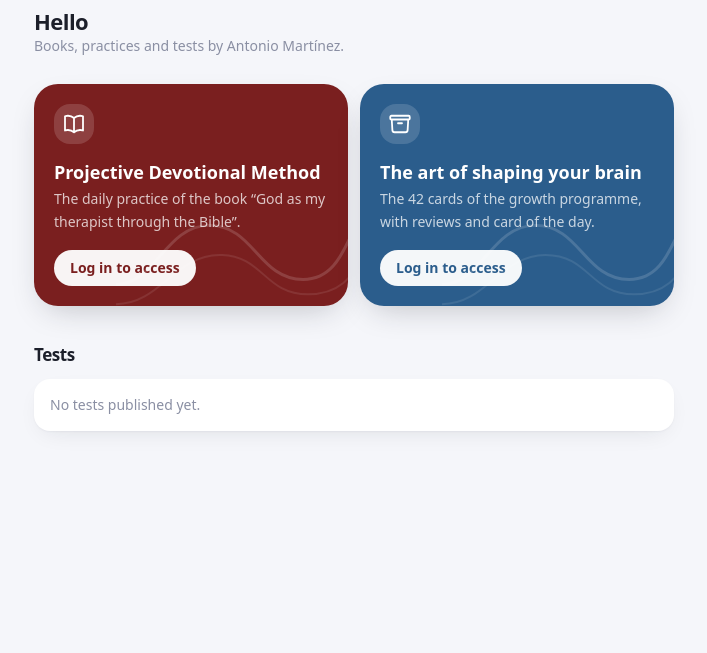
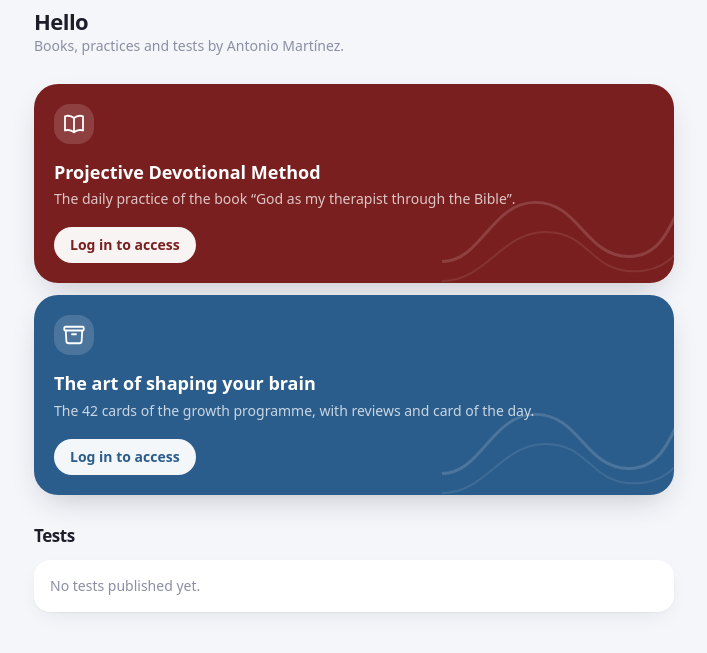
Before and after one commit to ismaeloku7/amartinezcarrion, a Laravel app: page / in a window 1280 px wide. Shown: the part 56-709 px from the top of the page, without its empty margins (286-993 px from the left). Run offline with Laravel 12, Linux system fonts and the light colour scheme; data comes from the database, SQL or seed files in the repository; data that the repository does not hold is empty; style sheets or scripts are compiled from the project's sources; parts of the project's set-up code (start-up, migrations or seed data) failed here and were passed over; some libraries are stand-ins or nearby versions.

Commit message:
Inicio: las prácticas apiladas en lugar de en carrusel
Las tarjetas del Devocional y de las Fichas van una encima de otra a todo el
ancho, en vez de deslizarse en horizontal.

Co-Authored-By: Claude Opus 5.5 <noreply@anthropic.com>
Claude-Session: https://claude.ai/code/session_01BiUj7gf5as8qj6v8An9r2d

```diff
--- a/resources/views/livewire/portal/home.blade.php
+++ b/resources/views/livewire/portal/home.blade.php
@@ -9,20 +9,20 @@
         </div>
     </div>
 
-    <div class="-mx-4 flex snap-x snap-mandatory gap-3 overflow-x-auto px-4 pb-2 [scrollbar-width:none] sm:mx-0 sm:grid sm:grid-cols-2 sm:overflow-visible sm:px-0">
+    <div class="space-y-3">
         @foreach ($modules as $m)
             @php
                 $href = auth()->check() ? ($m['access'] ? $m['route'] : route('paywall', ['product' => $m['key']])) : route('login');
                 $cta = auth()->check() ? ($m['access'] ? __('Abrir') : __('Ver planes')) : __('Entrar para acceder');
             @endphp
-            <a href="{{ $href }}" class="relative flex min-h-48 w-[82%] shrink-0 snap-start flex-col overflow-hidden rounded-3xl p-5 text-white shadow-float transition active:scale-[0.99] sm:w-auto" style="background: {{ $m['color'] }}">
+            <a href="{{ $href }}" class="relative flex flex-col overflow-hidden rounded-3xl p-5 text-white shadow-float transition active:scale-[0.99]" style="background: {{ $m['color'] }}">
                 {{-- Onda decorativa --}}
                 <svg class="pointer-events-none absolute -right-6 bottom-0 h-28 w-64 text-white/15" viewBox="0 0 260 110" fill="none" aria-hidden="true"><path d="M0 90C40 90 50 30 95 30s50 55 95 55 45-60 70-75" stroke="currentColor" stroke-width="3" stroke-linecap="round"/><path d="M0 110C45 110 60 60 105 60s45 40 90 40 50-35 65-50" stroke="currentColor" stroke-width="2" stroke-linecap="round" opacity=".6"/></svg>
                 <span class="grid h-10 w-10 place-items-center rounded-2xl bg-white/15">
                     <x-ui.icon :name="$m['key'] === 'mdp' ? 'book' : 'box'" class="h-5 w-5" />
                 </span>
                 <h2 class="mt-4 text-lg font-semibold leading-snug">{{ $m['name'] }}</h2>
-                <p class="mt-1 flex-1 text-sm leading-relaxed text-white/75">{{ $m['description'] }}</p>
+                <p class="mt-1 text-sm leading-relaxed text-white/75">{{ $m['description'] }}</p>
                 <span class="mt-4 inline-flex w-fit items-center gap-1.5 rounded-full bg-white/95 px-4 py-2 text-sm font-semibold" style="color: {{ $m['color'] }}">
                     @if (auth()->check() && ! $m['access'])<x-ui.icon name="lock" class="h-4 w-4" />@endif
                     {{ $cta }}
```
